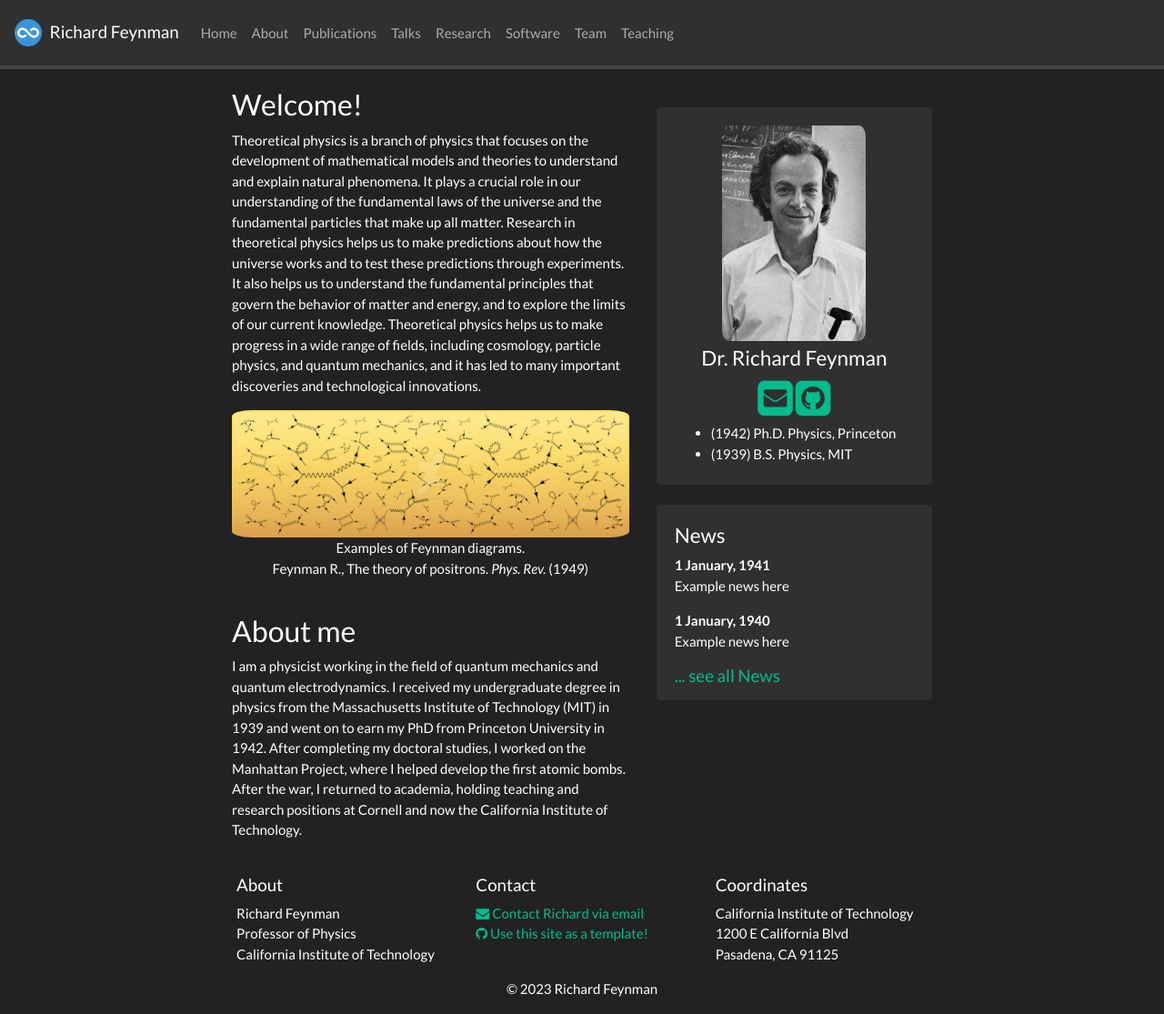
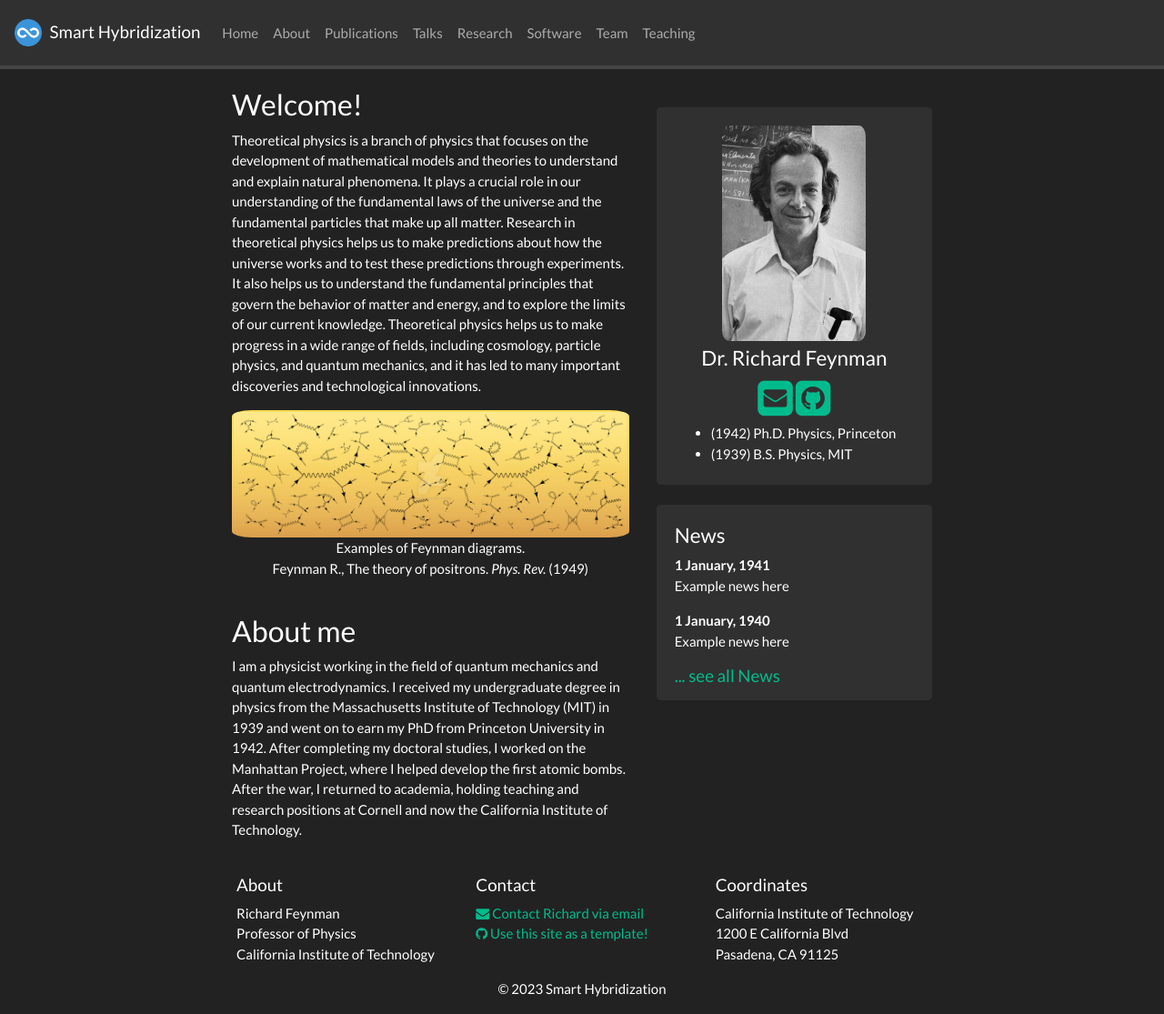
Before and after one commit to lulmer/smarthybridization, a Jekyll site: the page built from _pages/home.md, in a window 1280 px wide and 1115 px high. Shown: the whole window at 91% size. Built offline with Jekyll 4.4.1, drawn with Linux system fonts in a browser that asks for light colours; nearby versions of some CDN libraries; a style sheet for code colours, icons or effects is not loaded.

Commit message:
Update _config.yml

```diff
--- a/_config.yml
+++ b/_config.yml
@@ -1,5 +1,5 @@
 # Site settings
-title: Richard Feynman
+title: Smart Hybridization
 email: richard@university.edu
 description: Academic webpage of Dr. Richard Feynman
 baseurl: ""
```
